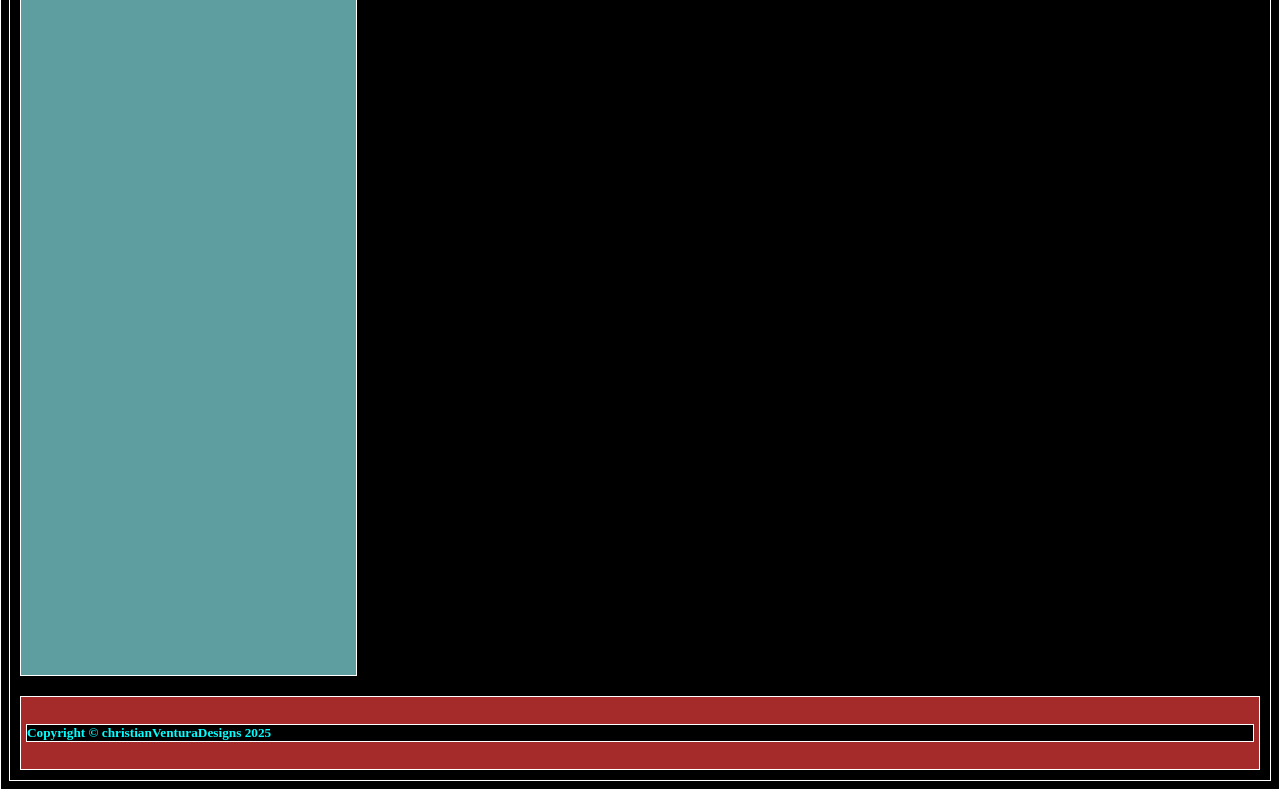
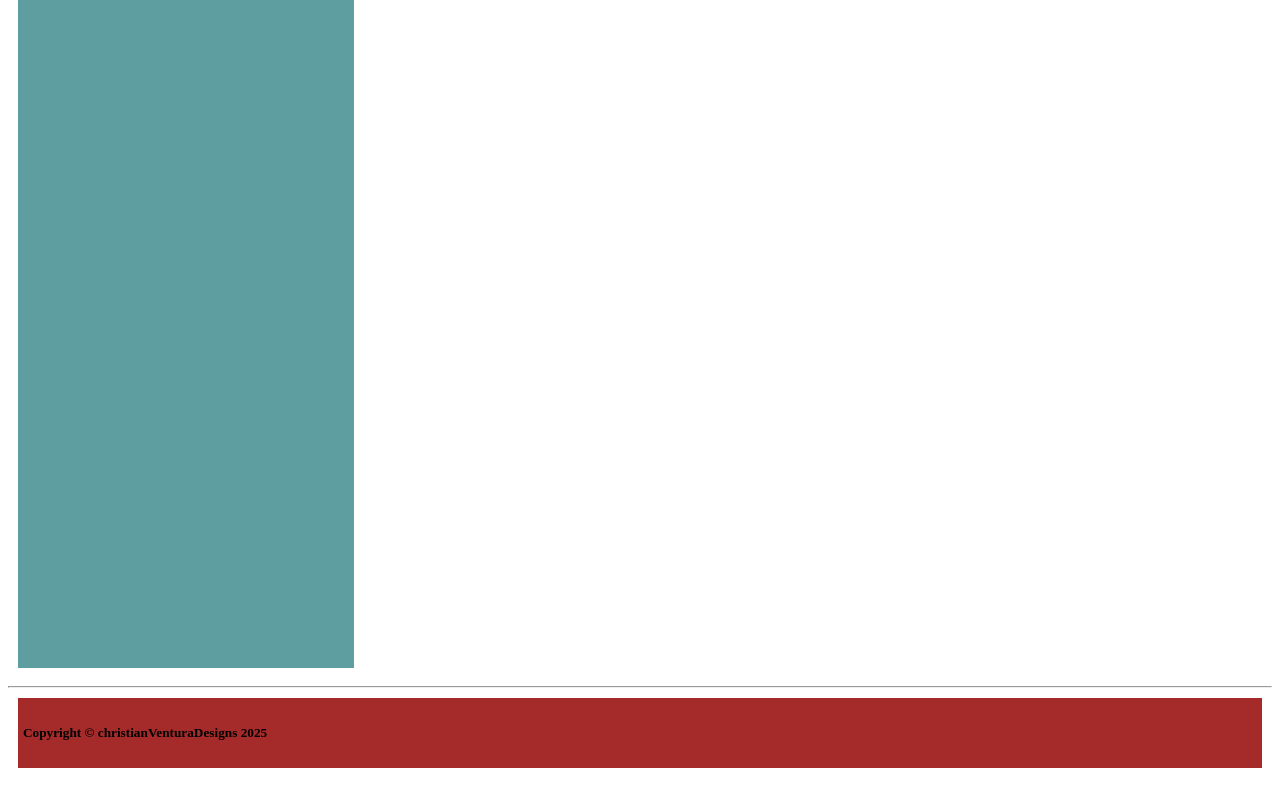
Before and after one commit to ventura-christian/CSS_practice, a plain HTML site: page index.html in a window 1280 px wide. Shown: the part 1581-2371 px from the top of the page. Drawn offline with Linux system fonts and the light colour scheme.

Commit message:
removal
removed the borders from the entire page and consolidated some of the selectors to simplify the look of the page to focus on the content and layout.

```diff
--- a/index.html
+++ b/index.html
@@ -9,6 +9,7 @@
 <nav class="nav">
   <h1>Nav Title</h1>
 </nav>
+<hr>
 <body>
   <section class="left_info">
     <h2>Left Info</h2>
@@ -26,6 +27,7 @@
     <p>Lorem ipsum dolor, sit amet consectetur adipisicing elit. Quibusdam ab enim animi asperiores neque alias culpa dolores ad sunt sequi, soluta, repellat, aliquam quasi tempora eos adipisci amet? Voluptas, fuga.</p>
   </section>
 </body>
+<hr>
 <footer class="footer">
   <h5>Copyright &copy; christianVenturaDesigns 2025</h5>
 </footer>
--- a/styles.css
+++ b/styles.css
@@ -1,10 +1,6 @@
-* {
-  border: 1px solid rgb(255, 255, 255);
-  background-color: rgb(0, 0, 0);
-}
+
 .nav {
   margin: 10px;
-  color: rgb(255, 255, 255);
   width: auto;
   display: block;
   padding: 5px;
@@ -12,13 +8,11 @@
 }
 .footer {
   background-color: rgb(165, 42, 42);
-  color: rgb(0, 255, 255);
   margin: 10px;
   display: block;
   padding: 5px;
 }
 .left_info, .description, .right_info{
-  color: rgb(0, 255, 255);
   display: inline-block;
   margin: 10px;
   padding: 10px;
```
